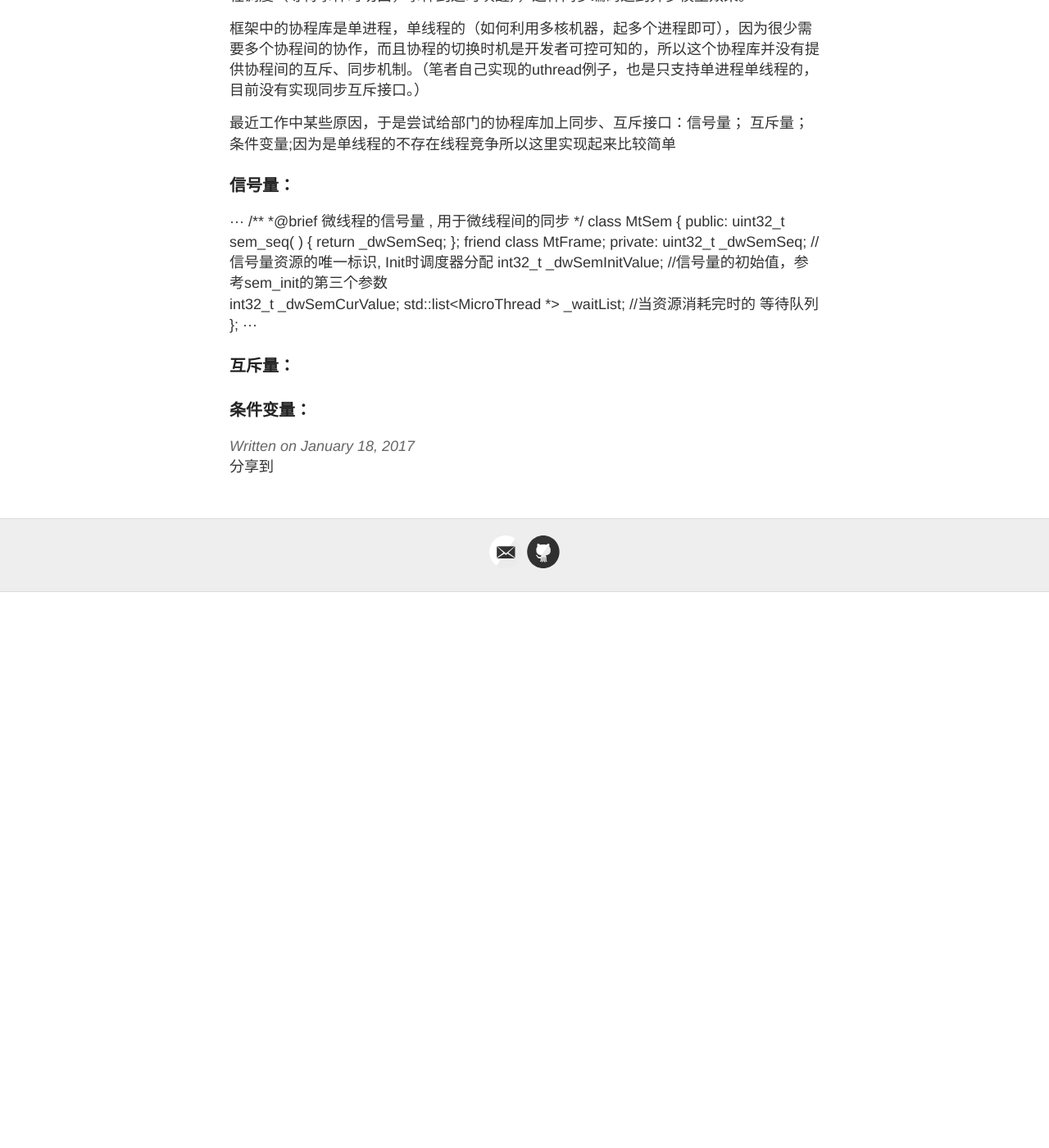
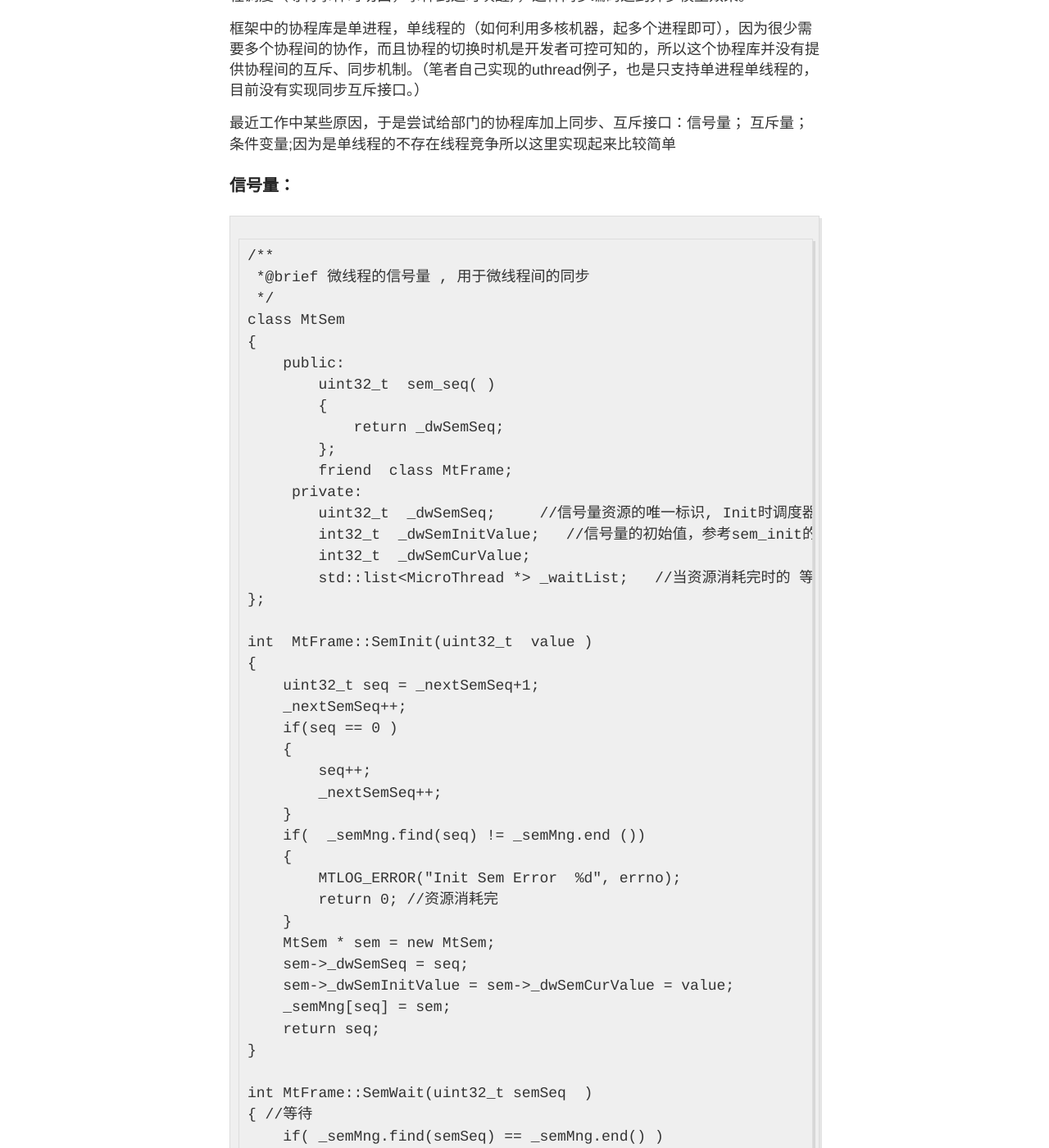
Before and after one commit to smallHW89/smallHW89.github.io, a Jekyll site: the page built from _posts/2017-01-18-relize-mutex-sync-on-coroutine.md, in a window 1280 px wide and 1400 px high, scrolled down 2166 px. Shown: the whole window at 82% size. Built offline with Jekyll 4.4.1, drawn with Linux system fonts in a browser that asks for light colours; comment, search, counter and statistics services are not loaded; before the commit the page ends 2888 px from its top, so only the background shows below that; some of the changed text lies outside the part shown.

Commit message:
Update 2017-01-18-relize-mutex-sync-on-coroutine.md

````diff
--- a/_posts/2017-01-18-relize-mutex-sync-on-coroutine.md
+++ b/_posts/2017-01-18-relize-mutex-sync-on-coroutine.md
@@ -57,7 +57,7 @@ A Computer is a state machine. Threads are for people who can't program state ma
 
 ###  信号量：
 
-···
+```
 /**
  *@brief 微线程的信号量 , 用于微线程间的同步
  */
@@ -75,7 +75,97 @@ class MtSem
         int32_t  _dwSemCurValue;
         std::list<MicroThread *> _waitList;   //当资源消耗完时的 等待队列
 };
-···
+
+int  MtFrame::SemInit(uint32_t  value )
+{
+    uint32_t seq = _nextSemSeq+1;
+    _nextSemSeq++;
+    if(seq == 0 )
+    {
+        seq++;
+        _nextSemSeq++;
+    }
+    if(  _semMng.find(seq) != _semMng.end ())
+    {
+        MTLOG_ERROR("Init Sem Error  %d", errno);
+        return 0; //资源消耗完
+    }
+    MtSem * sem = new MtSem;
+    sem->_dwSemSeq = seq;
+    sem->_dwSemInitValue = sem->_dwSemCurValue = value;
+    _semMng[seq] = sem;
+    return seq;
+}
+
+int MtFrame::SemWait(uint32_t semSeq  )
+{ //等待
+    if( _semMng.find(semSeq) == _semMng.end() )
+    {
+        MTLOG_ERROR("semSeq  %d not in semMng",semSeq);
+        return -1;
+    }
+    MtSem * sem = _semMng[semSeq];
+    if(sem == NULL )
+    {
+        MTLOG_ERROR("MtSem:%d is NULL ", semSeq);
+        return -1;
+    }
+
+    if( sem->_dwSemCurValue <= 0 )
+    {//挂住线程
+       MtFrame* mtframe = MtFrame::Instance();
+       MicroThread* thread =mtframe->GetActiveThread();
+        sem->_waitList.push_back(thread);
+        thread->sleep(0x7fffffff); //睡眠最大时间, 切走线程
+        sem->_dwSemCurValue--; //且回来时肯定是_dwSemCurValue 已经>0了
+    }
+    else // _dwSemCurValue > 0
+    {
+        sem->_dwSemCurValue --;
+    }
+    return 0;
+}
+int MtFrame::SemPost(uint32_t semSeq )
+{
+    if( _semMng.find(semSeq) == _semMng.end() )
+    {
+        MTLOG_ERROR("semSeq  %d not in semMng",semSeq);
+        return -1;
+    }
+
+    MtSem * sem = _semMng[semSeq];
+    if(sem == NULL )
+    {
+        MTLOG_ERROR("MtSem:%d is NULL ", semSeq);
+        return -1;
+    }
+
+    if(sem->_dwSemCurValue > 0 )
+    { //没有线程挂住
+       sem->_dwSemCurValue++;
+    }
+
+    else
+    { //_dwSemCurValue <=0. 应该只能==0，不会小于0
+      //有线程挂住，唤醒,唤醒几个呢？每次唤醒一个即可。因为也只增加了1个
+
+        sem->_dwSemCurValue++;
+        if( sem->_waitList.size()> 0 )
+        { //找到队列头部的线程，头部的先压入的，所以先唤醒
+            MicroThread *thread = sem->_waitList.front();
+            sem->_waitList.pop_front(); //从等待队列头删除
+            //从调度器的睡眠列迁移到可运行队列
+            RemoveSleep(thread);
+            InsertRunable(thread);
+        }
+        else
+        { //never run here
+        }
+    }
+    return 0;
+}
+
+```
 
 ###  互斥量：
 
````
